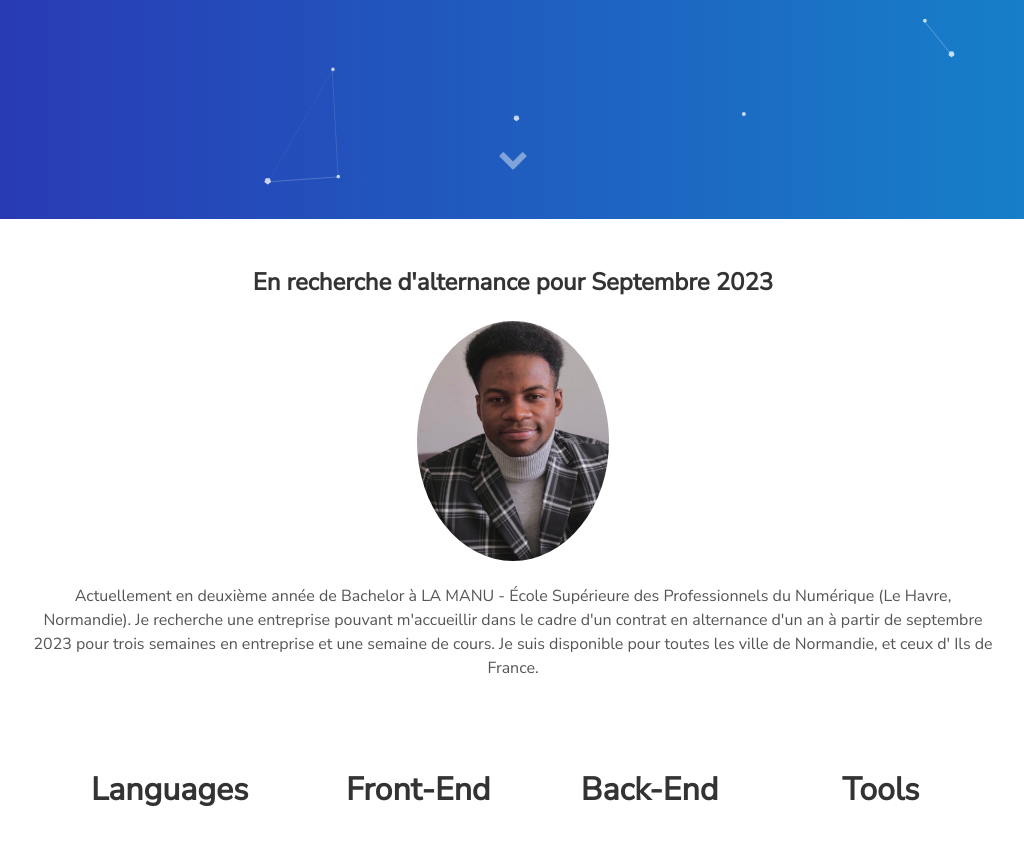
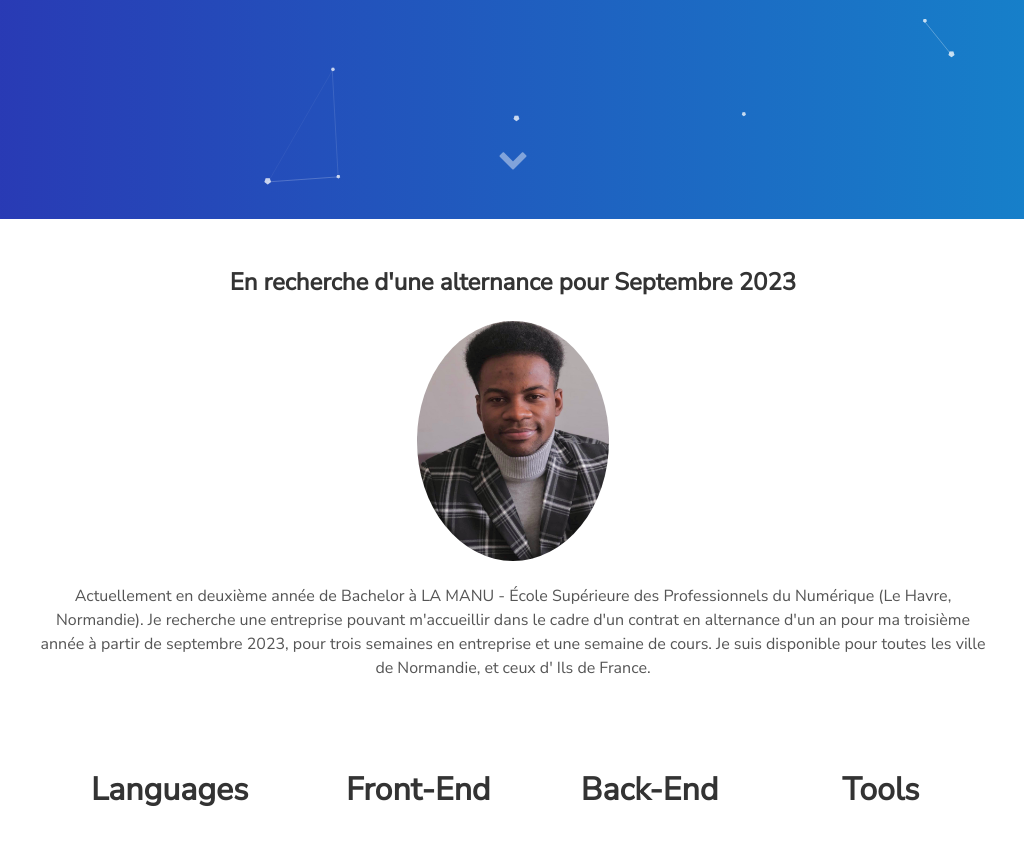
Before and after one commit to BriceBOKATOLA/Alternance.io, a plain HTML site: page index.html in a window 1280 px wide. Shown: the part 581-1423 px from the top of the page, without its empty margins (127-1151 px from the left). Drawn offline with nearby package versions, Linux system fonts and the light colour scheme.

Commit message:
Update index.html
modef

```diff
--- a/index.html
+++ b/index.html
@@ -55,7 +55,7 @@
     <section id="about">
       <!-- User Introduction-->
       <div class="user-details">
-        <h3>En recherche d'alternance pour Septembre 2023</h3>
+        <h3>En recherche d'une alternance pour Septembre 2023</h3>
         <picture>
           <source type="image/webp" srcset="./assets/img/webp/rodson.jpg" alt="Professional Me" width="20%" style="border-radius: 30%"
           />
@@ -64,8 +64,8 @@
         </picture>
         <p>
           Actuellement en deuxième année de Bachelor à LA MANU - École Supérieure des Professionnels du Numérique
-          (Le Havre, Normandie). Je recherche une entreprise pouvant m'accueillir dans le cadre d'un contrat en alternance d'un an
-           à partir de septembre 2023 pour trois semaines en entreprise et une semaine de cours.
+          (Le Havre, Normandie). Je recherche une entreprise pouvant m'accueillir dans le cadre d'un contrat en alternance d'un an pour ma troisième année
+           à partir de septembre 2023, pour trois semaines en entreprise et une semaine de cours.
             Je suis disponible pour toutes les ville de Normandie, et ceux d' Ils de France.
         </p>
       </div>
@@ -144,9 +144,7 @@
             <img height="32" width="32" src="https://unpkg.com/simple-icons@3.4.0/icons/github.svg" />
           </div>
           <p style="text-align: justify">
-            J'ai développé et conçu mon site Web en utilisant Php et Bootstrap, hébergé sur Github Pages, pour présenter ma présence sur le Web, mon histoire, mon expérience professionnelle, mes projets et mes réalisations dans un environnement interactif et convivial.
-            ma présence sur le web, mon histoire, mon expérience professionnelle, ma formation, mes projets et mes réalisations dans un
-            format interactif et visuelle.
+            J'ai développé et conçu mon site Web en utilisant l'html, le css et le javascript, hébergé sur Github Pages, pour présenter ma présence sur le Web, mon histoire, mon expérience professionnelle, ma formation, mes projets et mes réalisations dans un environnement interactif et convivial.
           </p>
           <a class="project-link" target="_blank" href="https://www.adityavsingh.com/">Consultez le site !</a>
         </div>
```
